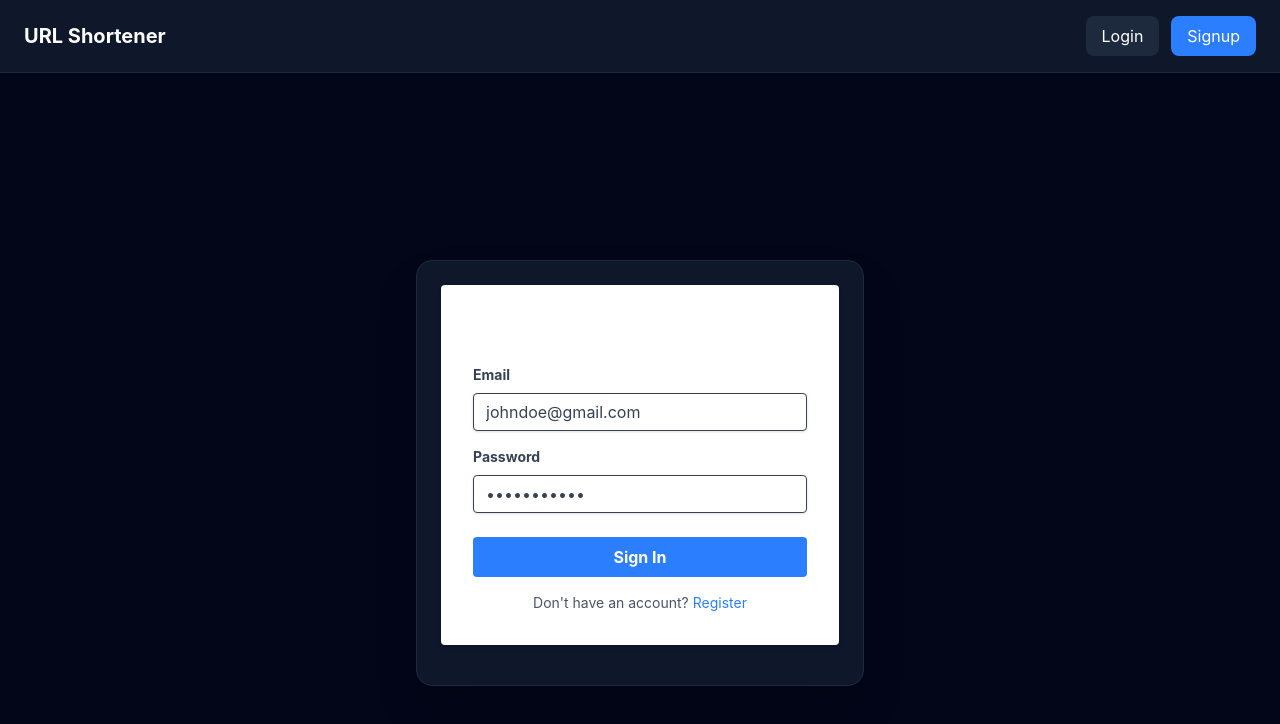
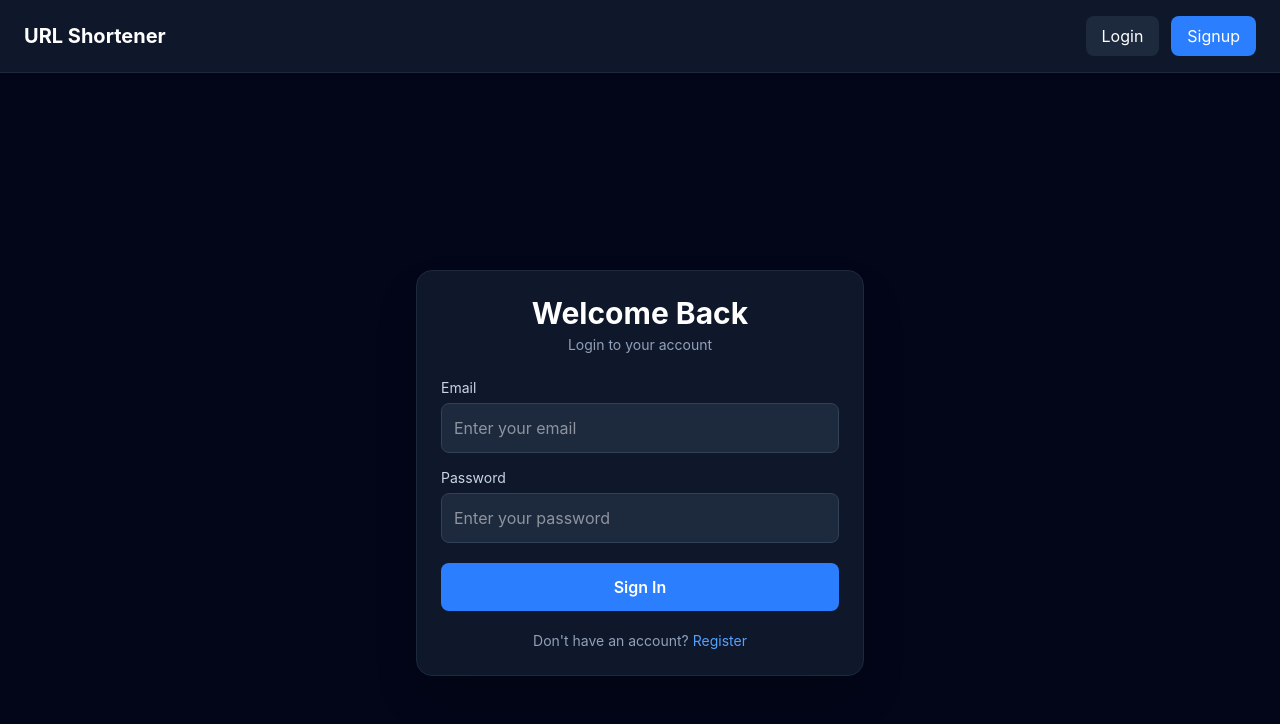
Before and after one commit to Harshit-2027/URL_SHORTNER, a React (Vite) app in the folder FRONTEND/: page /auth in a window 1280 px wide. Shown: the top 724 px of the page. Built offline with nearby package versions, Linux system fonts and the light colour scheme; no server answers.

Commit message:
final ui changes

```diff
--- a/FRONTEND/src/components/LoginForm.jsx
+++ b/FRONTEND/src/components/LoginForm.jsx
@@ -1,94 +1,98 @@
 import React, { useState } from 'react';
 import { loginUser } from '../api/user.api';
-import {useDispatch, useSelector} from 'react-redux';
+import { useDispatch } from 'react-redux';
 import { login } from '../store/slice/authSlice.js';
 import { useNavigate } from '@tanstack/react-router';
 
 const LoginForm = ({ state }) => {
-    const [email, setEmail] = useState('johndoe@gmail.com');
-    const [password, setPassword] = useState('password123');
+  const [email, setEmail] = useState('');
+  const [password, setPassword] = useState('');
+
   const [loading, setLoading] = useState(false);
   const [error, setError] = useState('');
-    const navigate = useNavigate()
-    const dispatch = useDispatch()
-    const auth = useSelector((state) => state.auth)
-    console.log(auth)
 
-    const handleSubmit = async () => {
+  const dispatch = useDispatch();
+  const navigate = useNavigate();
+
+  const handleSubmit = async (e) => {
+    e.preventDefault();
+
     setLoading(true);
     setError('');
 
     try {
-            const data = await loginUser(password, email);
-            dispatch(login(data.user))
-            navigate({to:"/dashboard"})
+      const data = await loginUser(email, password);
+      dispatch(login(data.user));
+      navigate({ to: "/dashboard" });
+    } catch (err) {
+      setError(err.message || 'Login failed');
+    } finally {
       setLoading(false);
-            console.log("signin success")
-        } catch (err) {
-            setLoading(false);
-            setError(err.message || 'Login failed. Please check your credentials.');
     }
   };
 
   return (
-        <div className="w-full max-w-md mx-auto">
-            <div className="bg-white shadow-md rounded px-8 pt-6 pb-8 mb-4">
-                <h2 className="text-2xl font-bold text-center mb-6">Login</h2>
+    <form
+      onSubmit={handleSubmit}
+      className="w-full space-y-5 text-white"
+    >
+
+      <div className="text-center">
+        <h2 className="text-3xl font-bold">Welcome Back</h2>
+        <p className="text-sm text-slate-400 mt-1">
+          Login to your account
+        </p>
+      </div>
 
       {error && (
-                    <div className="mb-4 p-3 bg-red-100 text-red-700 rounded-md">
+        <div className="bg-red-900/30 border border-red-500 text-red-300 p-3 rounded-lg text-sm">
           {error}
         </div>
       )}
 
-                <div className="mb-4">
-                    <label className="block text-gray-700 text-sm font-bold mb-2" htmlFor="email">
-                        Email
-                    </label>
+      <div className="space-y-3">
+
+        <div>
+          <label className="text-sm text-slate-300">Email</label>
           <input
-                        className="shadow appearance-none border rounded w-full py-2 px-3 text-gray-700 leading-tight focus:outline-none focus:shadow-outline"
-                        id="email"
-                        type="email"
-                        placeholder="Email"
+            className="w-full mt-1 bg-slate-800 border border-slate-700 p-3 rounded-lg outline-none focus:ring-2 focus:ring-blue-500"
+            placeholder="Enter your email"
             value={email}
             onChange={(e) => setEmail(e.target.value)}
-                        required
           />
         </div>
 
-                <div className="mb-6">
-                    <label className="block text-gray-700 text-sm font-bold mb-2" htmlFor="password">
-                        Password
-                    </label>
+        <div>
+          <label className="text-sm text-slate-300">Password</label>
           <input
-                        className="shadow appearance-none border rounded w-full py-2 px-3 text-gray-700 leading-tight focus:outline-none focus:shadow-outline"
-                        id="password"
             type="password"
-                        placeholder="******************"
+            className="w-full mt-1 bg-slate-800 border border-slate-700 p-3 rounded-lg outline-none focus:ring-2 focus:ring-blue-500"
+            placeholder="Enter your password"
             value={password}
             onChange={(e) => setPassword(e.target.value)}
-                        required
           />
         </div>
 
-                <div className="flex items-center justify-between">
-                    <button
-                        className={`bg-blue-500 hover:bg-blue-700 text-white font-bold py-2 px-4 rounded focus:outline-none focus:shadow-outline w-full ${loading ? 'opacity-50 cursor-not-allowed' : ''}`}
-                        type="submit"
-                        onClick={handleSubmit}
-                        disabled={loading}
-                    >
-                        {loading ? 'Signing in...' : 'Sign In'}
-                    </button>
       </div>
 
-                <div className="text-center mt-4">
-                    <p className="cursor-pointer text-sm text-gray-600">
-                        Don't have an account? <span onClick={() => state(false)} className="text-blue-500 hover:text-blue-700">Register</span>
+      <button
+        disabled={loading}
+        className="w-full bg-blue-500 hover:bg-blue-600 transition py-3 rounded-lg font-semibold disabled:opacity-50"
+      >
+        {loading ? "Signing in..." : "Sign In"}
+      </button>
+
+      <p className="text-center text-sm text-slate-400">
+        Don't have an account?{" "}
+        <span
+          onClick={() => state(false)}
+          className="text-blue-400 cursor-pointer hover:underline"
+        >
+          Register
+        </span>
       </p>
-                </div>
-            </div>
-        </div>
+
+    </form>
   );
 };
 
```
Lines whose indentation alone changed are shown as unchanged.
